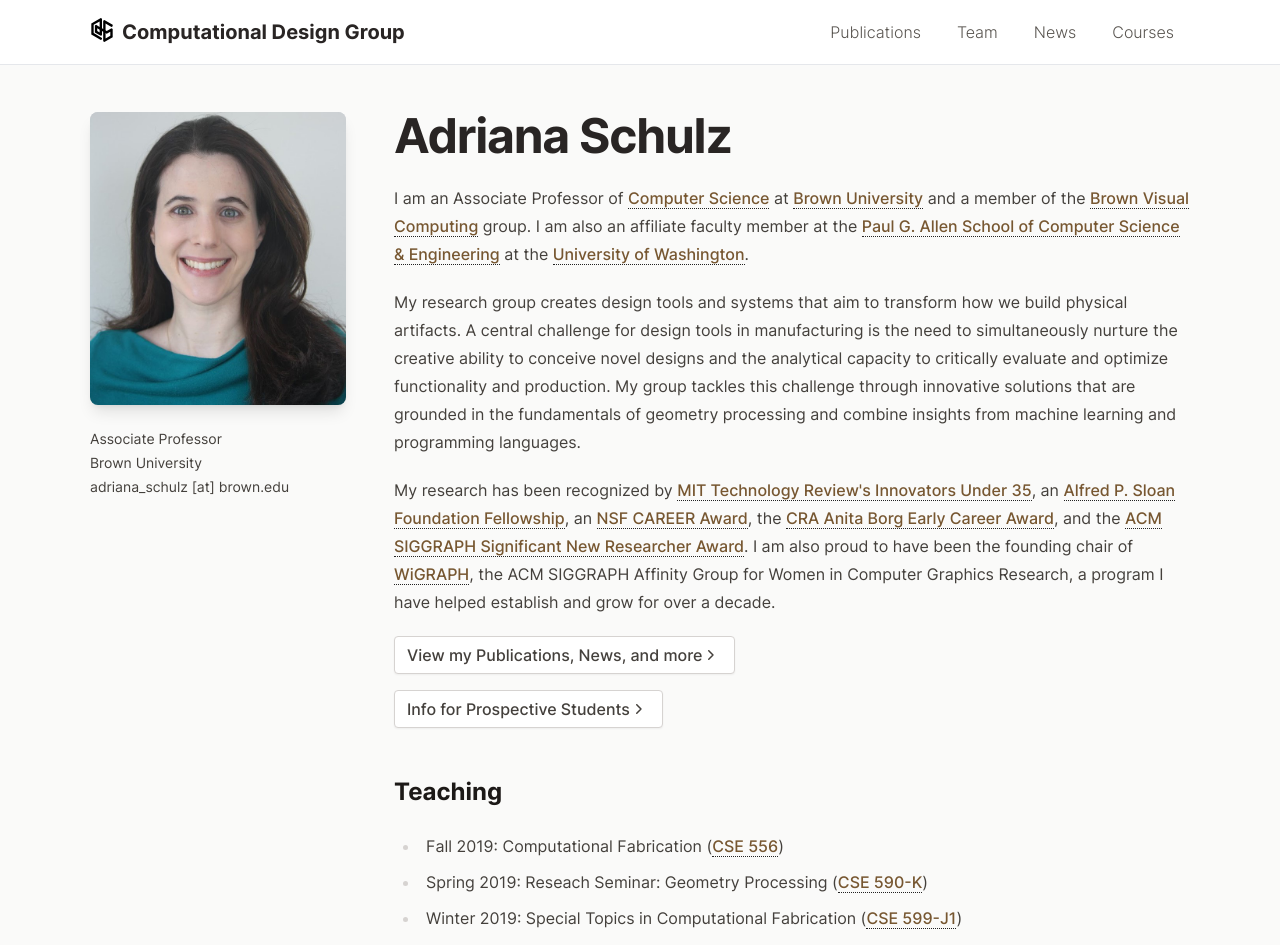
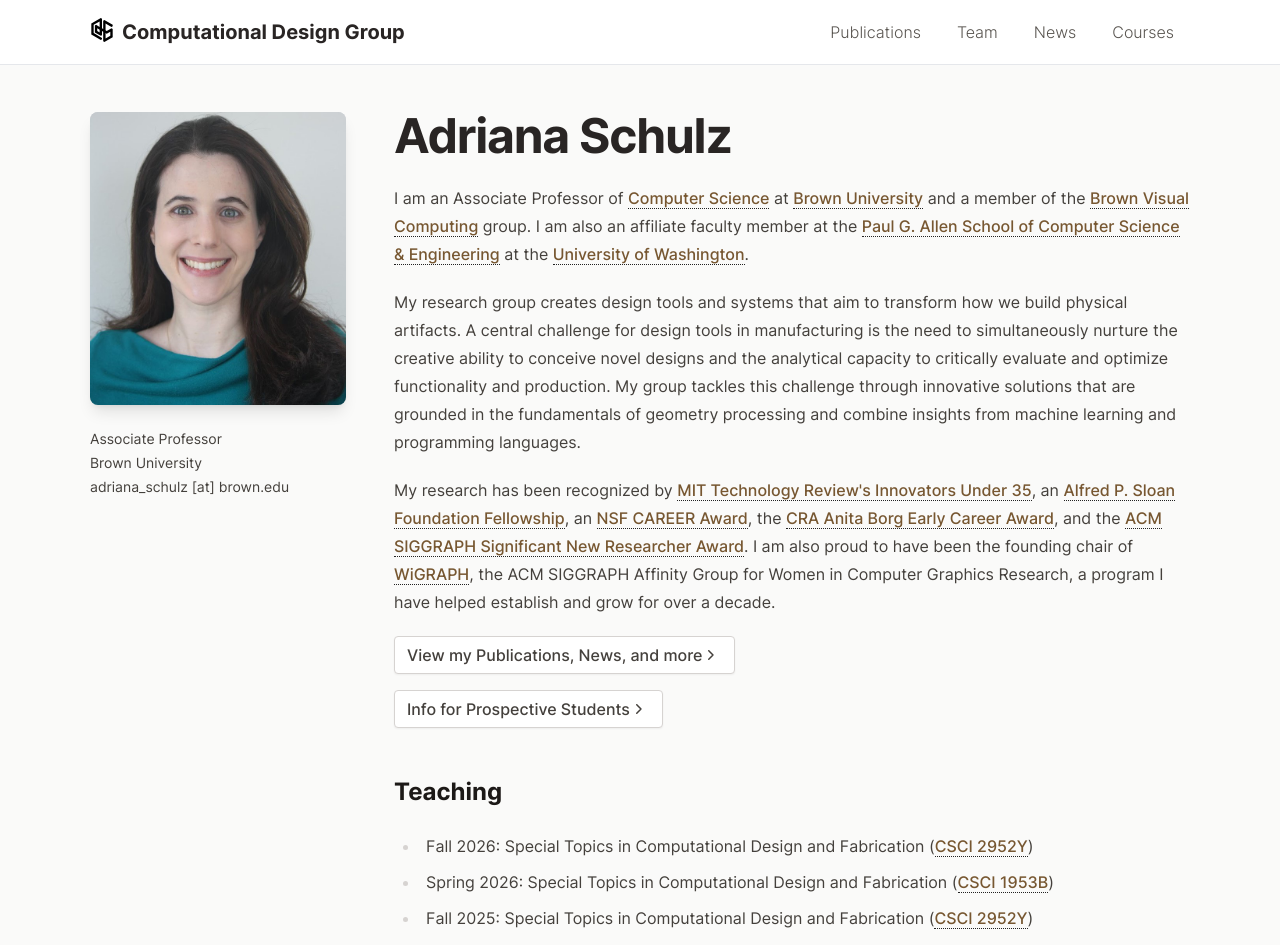
Before and after one commit to cdg-lab/cdg-website, a Next.js app: page /adriana in a window 1280 px wide. Shown: the top 945 px of the page. Built offline with nearby package versions, Linux system fonts and the light colour scheme.

Commit message:
refactor: share course listings from src/data/course.ts
Move the course stubs out of the courses index page into the data layer
so they can be reused, and build the Teaching list on Adriana's page from
them instead of hardcoding a stale list. Update the README to point at
the new location.

```diff
--- a/src/app/(website)/adriana/page.tsx
+++ b/src/app/(website)/adriana/page.tsx
@@ -1,6 +1,8 @@
 import { Metadata } from 'next';
 import Image from 'next/image';
 import ReactMarkdown, { Components } from 'react-markdown';
+
+import { courses } from '@/data/course';
 
 import ArrowLink from '@/components/links/ArrowLink';
 import ButtonLink from '@/components/links/ButtonLink';
@@ -18,9 +20,17 @@
 My research has been recognized by [MIT Technology Review's Innovators Under 35](https://www.technologyreview.com/innovator/adriana-schulz/), an [Alfred P. Sloan Foundation Fellowship](https://sloan.org/fellowships/2024-Fellows), an [NSF CAREER Award](https://www.nsf.gov/awardsearch/show-award?AWD_ID=2537422), the [CRA Anita Borg Early Career Award](https://cra.org/crn/2025/06/cra-early-career-awards-adriana-schulz-named-2025-cra-anita-borg-early-career-award-recipient/), and the [ACM SIGGRAPH Significant New Researcher Award](https://www.siggraph.org/awards/significant-new-researcher-award/2024). I am also proud to have been the founding chair of [WiGRAPH](https://www.wigraph.org/), the ACM SIGGRAPH Affinity Group for Women in Computer Graphics Research, a program I have helped establish and grow for over a decade.
 ` as const;
 
+const courseItems = courses
+  .map(
+    (course) =>
+      `- ${course.term}: ${course.title} ([${course.code}](${course.href}))`,
+  )
+  .join('\n');
+
 const content2 = `
 ## Teaching
 
+${courseItems}
 - Fall 2019: Computational Fabrication ([CSE 556](https://courses.cs.washington.edu/courses/cse556/19au/))
 - Spring 2019: Reseach Seminar: Geometry Processing ([CSE 590-K](https://homes.cs.washington.edu/~adriana/GeoProc/index.html))
 - Winter 2019: Special Topics in Computational Fabrication ([CSE 599-J1](https://courses.cs.washington.edu/courses/cse599j1/19wi/))
@@ -29,7 +39,7 @@
 ## Bio
 
 I grew up in Brazil, where I earned a Bachelor's degree in Electronics Engineering from [UFRJ](http://www.impa.br/) and a Master's in Mathematics from [IMPA](http://www.impa.br/). I completed my Ph.D. in Computer Science at [MIT](https://www.csail.mit.edu/) in 2018. After that, I spent several wonderful years at the [University of Washington](https://www.cs.washington.edu/), where I served as an Assistant Professor of Computer Science and was later promoted to Associate Professor with tenure. I joined [Brown University](https://brown.edu) in 2025.
-` as const;
+`;
 
 const components: Components = {
   a: ({ node: _node, href, children, ...props }) => {
--- a/src/app/(website)/courses/page.tsx
+++ b/src/app/(website)/courses/page.tsx
@@ -1,50 +1,13 @@
 import { Metadata } from 'next';
 import Link from 'next/link';
+
+import { courses } from '@/data/course';
 
 export const metadata: Metadata = {
   title: 'Courses - Computational Design Group',
   description:
     'Courses offered by the Computational Design Group at Brown University',
 };
-
-const courses = [
-  {
-    id: 'csci-2952y-fall2026',
-    code: 'CSCI 2952Y',
-    title: 'Special Topics in Computational Design and Fabrication',
-    term: 'Fall 2026',
-    instructor: 'Adriana Schulz',
-    description:
-      'This course explores the core mathematical, algorithmic, and computational principles that drive modern design tools, focusing on digital design representations, generative design, optimization, and interactive exploration.',
-    href: '/courses/csci2952y-fall2026',
-    schedule: 'Monday/Friday, 9:00–10:20 AM',
-    location: 'CIT Center 316',
-  },
-  {
-    id: 'csci-1953b',
-    code: 'CSCI 1953B',
-    title: 'Special Topics in Computational Design and Fabrication',
-    term: 'Spring 2026',
-    instructor: 'Adriana Schulz',
-    description:
-      'This course explores the core mathematical, algorithmic, and computational principles that drive modern design tools, focusing on digital design representations, generative design, optimization, and interactive exploration.',
-    href: '/courses/csci1953b-spring2026',
-    schedule: 'Monday/Wednesday, 9:00–10:20 AM',
-    location: 'CIT Center 101',
-  },
-  {
-    id: 'csci-2952y',
-    code: 'CSCI 2952Y',
-    title: 'Special Topics in Computational Design and Fabrication',
-    term: 'Fall 2025',
-    instructor: 'Adriana Schulz',
-    description:
-      'This course explores the core mathematical, algorithmic, and computational principles that drive modern design tools, focusing on digital design representations, generative design, optimization, and interactive exploration.',
-    href: '/courses/csci2952y-fall2025',
-    schedule: 'Monday/Friday, 9:00–10:20 AM',
-    location: 'CIT Center 316',
-  },
-];
 
 export default function CoursesPage() {
   return (
--- a/src/data/course.ts
+++ b/src/data/course.ts
@@ -40,3 +40,58 @@
   topic: string;
   links?: ScheduleEntryLink[];
 }
+
+/**
+ * Summary of a course, used to list courses outside of their own page.
+ */
+export interface CourseStub {
+  id: string;
+  code: string;
+  title: string;
+  term: string;
+  instructor: string;
+  description: string;
+  href: string;
+  schedule: string;
+  location: string;
+}
+
+/** Courses taught by the group, most recent first. */
+export const courses: CourseStub[] = [
+  {
+    id: 'csci-2952y-fall2026',
+    code: 'CSCI 2952Y',
+    title: 'Special Topics in Computational Design and Fabrication',
+    term: 'Fall 2026',
+    instructor: 'Adriana Schulz',
+    description:
+      'This course explores the core mathematical, algorithmic, and computational principles that drive modern design tools, focusing on digital design representations, generative design, optimization, and interactive exploration.',
+    href: '/courses/csci2952y-fall2026',
+    schedule: 'Monday/Friday, 9:00–10:20 AM',
+    location: 'CIT Center 316',
+  },
+  {
+    id: 'csci-1953b',
+    code: 'CSCI 1953B',
+    title: 'Special Topics in Computational Design and Fabrication',
+    term: 'Spring 2026',
+    instructor: 'Adriana Schulz',
+    description:
+      'This course explores the core mathematical, algorithmic, and computational principles that drive modern design tools, focusing on digital design representations, generative design, optimization, and interactive exploration.',
+    href: '/courses/csci1953b-spring2026',
+    schedule: 'Monday/Wednesday, 9:00–10:20 AM',
+    location: 'CIT Center 101',
+  },
+  {
+    id: 'csci-2952y',
+    code: 'CSCI 2952Y',
+    title: 'Special Topics in Computational Design and Fabrication',
+    term: 'Fall 2025',
+    instructor: 'Adriana Schulz',
+    description:
+      'This course explores the core mathematical, algorithmic, and computational principles that drive modern design tools, focusing on digital design representations, generative design, optimization, and interactive exploration.',
+    href: '/courses/csci2952y-fall2025',
+    schedule: 'Monday/Friday, 9:00–10:20 AM',
+    location: 'CIT Center 316',
+  },
+];
```
Also changed, not shown: 1 other file (tests, documents, lock files or other folders).
